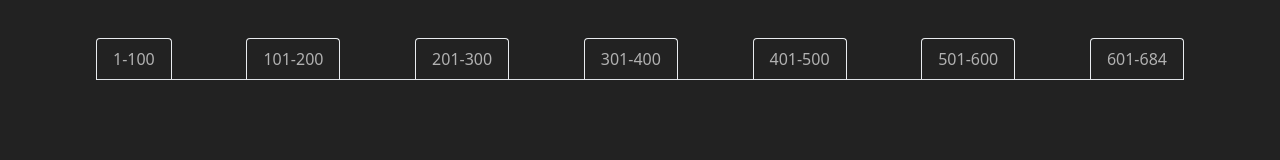
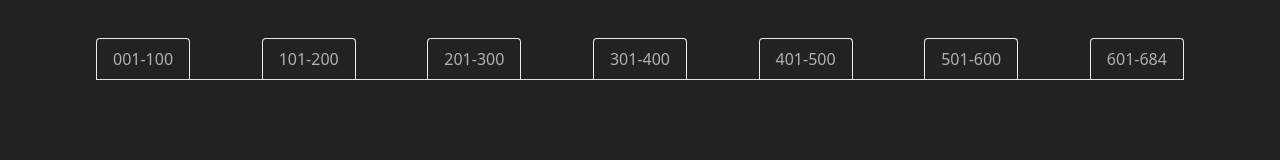
Before and after one commit to gma201011/follow-wing, a plain HTML site: page index.html in a window 1280 px wide. Drawn offline with nearby package versions, Linux system fonts and the light colour scheme.

Commit message:
Add space

```diff
--- a/index.html
+++ b/index.html
@@ -48,9 +48,13 @@
       border-color: #e9ecef #e9ecef #dee2e6 !important;
     }
 
-    .nav>.nav-item:not(:first-child) {
+    /* .nav>.nav-item:not(:first-child) {
       margin-left: 1%;
-    }
+    } */
+
+    /* .nav {
+      margin-right: 1%;
+    } */
 
     .content {
       color: #b1b1b1;
@@ -75,7 +79,7 @@
 <body>
   <ul class="nav nav-tabs">
     <li class="nav-item tab1">
-      <a class="nav-link tab-text" href="#">1-100</a>
+      <a class="nav-link tab-text" href="#">001-100</a>
     </li>
     <li class="nav-item tab2">
       <a class="nav-link tab-text" href="#">101-200</a>
```
